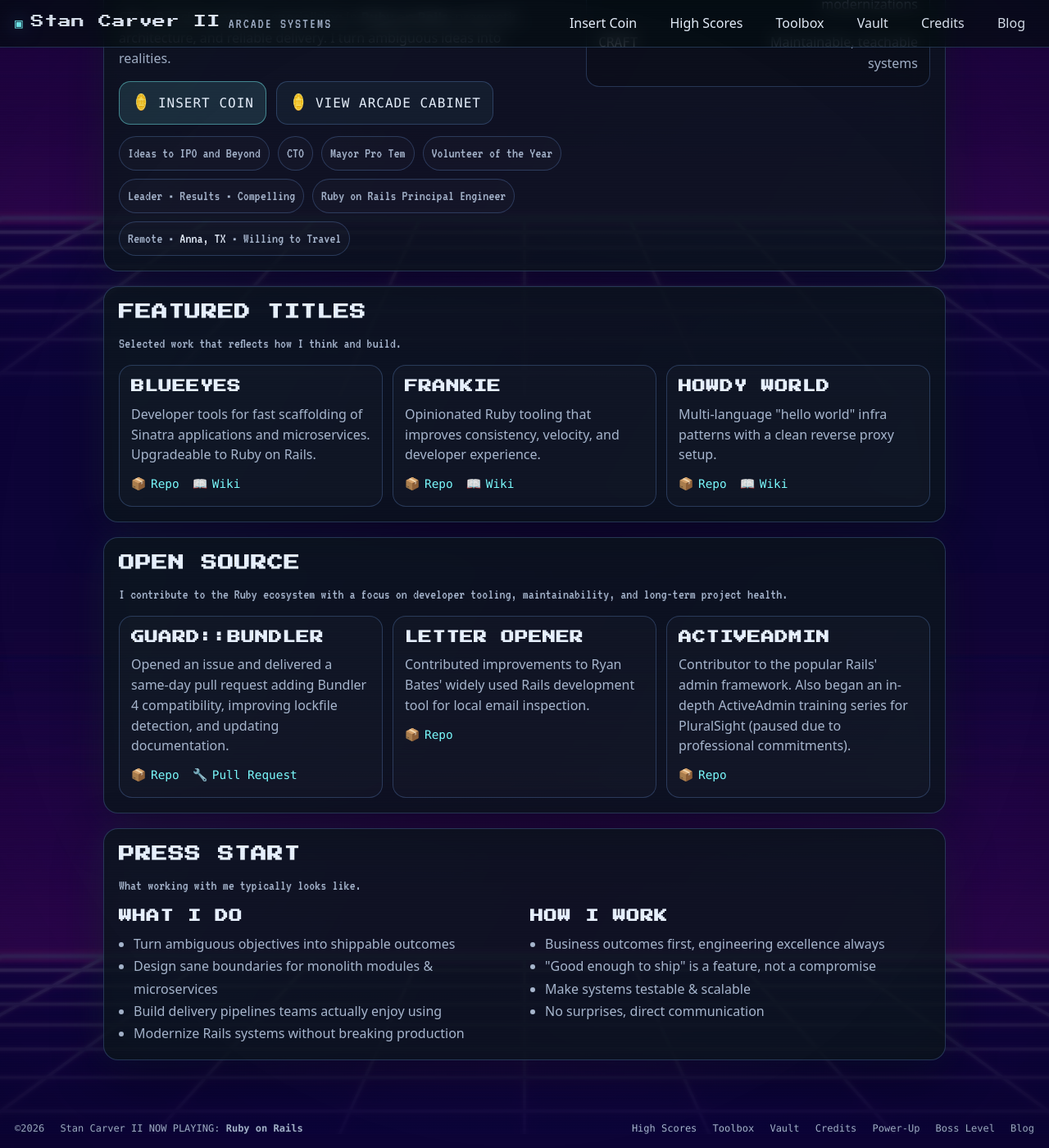
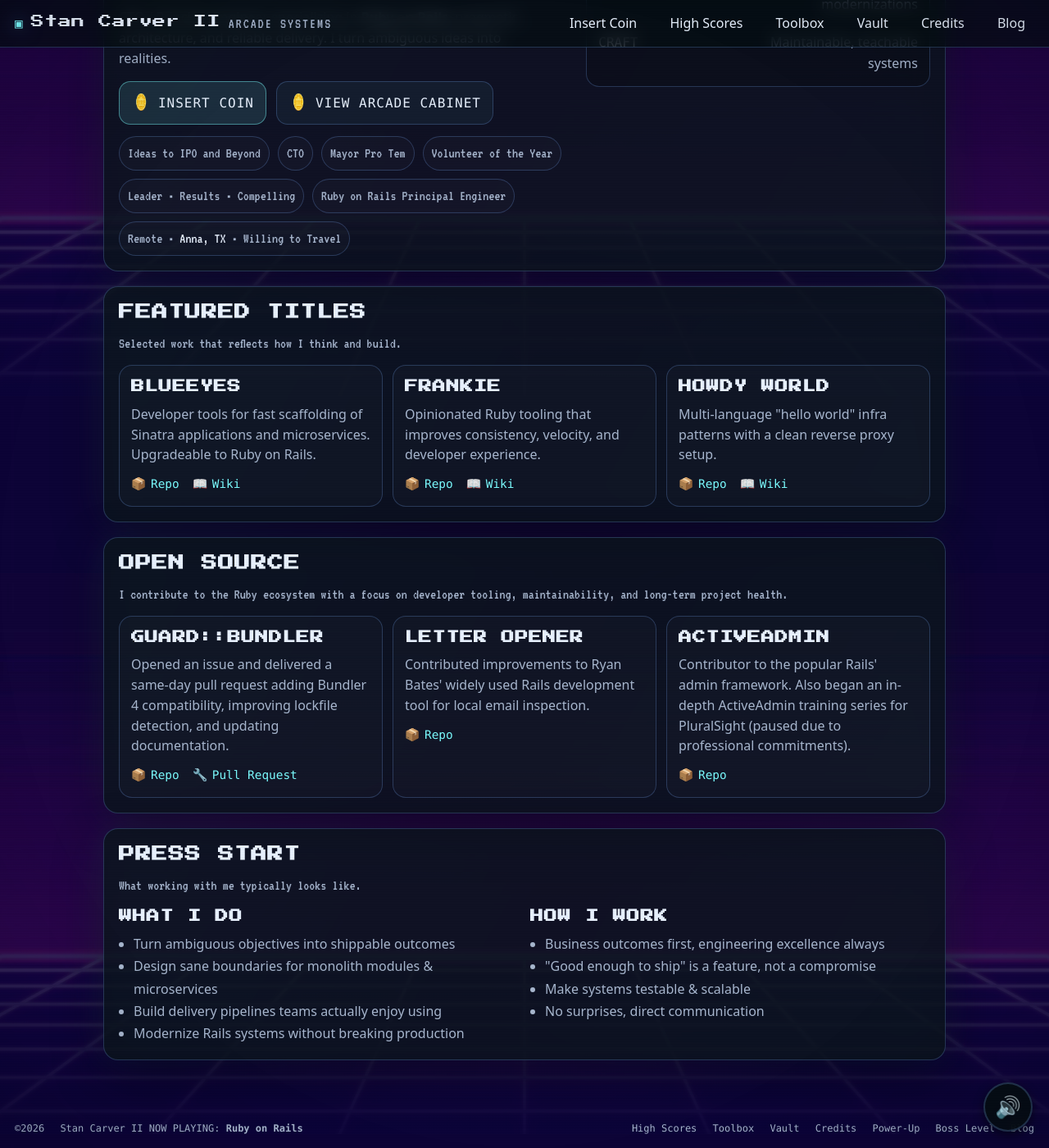
Before and after one commit to scarver2/scarver2.github.io, a Jekyll site: the page built from index.html, in a window 1280 px wide and 1400 px high, scrolled down 417 px. Shown: the whole window at 82% size. Built offline with Jekyll 4.4.1, drawn with Linux system fonts in a browser that asks for light colours.

Commit message:
audio player & soundtrack

```diff
--- /dev/null
+++ b/_includes/music-player.html
@@ -0,0 +1,12 @@
+<!-- Arcade Soundtrack Player -->
+<div class="music-player" id="musicPlayer">
+  <button class="music-toggle" id="musicToggle" aria-label="Toggle background music">
+    <span class="music-icon music-icon--off">🔇</span>
+    <span class="music-icon music-icon--on">🔊</span>
+  </button>
+  <!--div class="music-label">SOUNDTRACK</div>-->
+</div>
+
+<audio id="bgMusic" loop preload="auto">
+  <source src="/assets/audio/soundtrack.mp3" type="audio/mpeg">
+</audio>
--- a/_layouts/default.html
+++ b/_layouts/default.html
@@ -29,6 +29,8 @@
 
   {% include footer.html %}
 
+  {% include music-player.html %}
+
   <script src="/assets/js/site.js"></script>
 </body>
 
--- a/_layouts/post.html
+++ b/_layouts/post.html
@@ -53,6 +53,8 @@
 
   {% include footer.html %}
 
+  {% include music-player.html %}
+
   <script src="/assets/js/site.js"></script>
 </body>
 
--- a/assets/css/arcade.css
+++ b/assets/css/arcade.css
@@ -468,3 +468,167 @@ body {
         animation: none;
     }
 }
+
+/* ============================================
+   MUSIC PLAYER
+   ============================================ */
+
+.music-player {
+    position: fixed;
+    bottom: 20px;
+    right: 20px;
+    z-index: 1000;
+    display: flex;
+    flex-direction: column;
+    align-items: center;
+    gap: 0.5rem;
+}
+
+.music-toggle {
+    width: 60px;
+    height: 60px;
+    border-radius: 50%;
+    border: 2px solid var(--line);
+    background: rgba(7, 10, 18, 0.9);
+    backdrop-filter: blur(10px);
+    cursor: pointer;
+    display: flex;
+    align-items: center;
+    justify-content: center;
+    font-size: 1.5rem;
+    transition: all 0.3s ease;
+    position: relative;
+    box-shadow: 0 4px 12px rgba(0, 0, 0, 0.5);
+}
+
+.music-toggle:hover {
+    border-color: var(--accent);
+    background: rgba(123, 252, 255, 0.1);
+    transform: scale(1.1);
+    box-shadow: 0 0 20px rgba(123, 252, 255, 0.4);
+}
+
+.music-toggle:active {
+    transform: scale(0.95);
+}
+
+.music-icon {
+    position: absolute;
+    transition: opacity 0.2s ease, transform 0.2s ease;
+}
+
+/* Default state: music off */
+.music-icon--off {
+    opacity: 1;
+    transform: scale(1);
+}
+
+.music-icon--on {
+    opacity: 0;
+    transform: scale(0.5);
+}
+
+/* When music is playing */
+.music-player.playing .music-icon--off {
+    opacity: 0;
+    transform: scale(0.5);
+}
+
+.music-player.playing .music-icon--on {
+    opacity: 1;
+    transform: scale(1);
+    animation: musicPulse 1s ease-in-out infinite;
+}
+
+@keyframes musicPulse {
+
+    0%,
+    100% {
+        transform: scale(1);
+    }
+
+    50% {
+        transform: scale(1.1);
+    }
+}
+
+.music-label {
+    font-family: var(--arcade);
+    font-size: 0.6rem;
+    color: var(--muted);
+    text-transform: uppercase;
+    letter-spacing: 1px;
+    text-align: center;
+    opacity: 0.7;
+    transition: opacity 0.3s ease;
+}
+
+.music-player:hover .music-label {
+    opacity: 1;
+    color: var(--accent);
+}
+
+/* Notification when music starts */
+.music-notification {
+    position: fixed;
+    bottom: 100px;
+    right: 20px;
+    background: rgba(7, 10, 18, 0.95);
+    border: 2px solid var(--accent);
+    border-radius: 12px;
+    padding: 1rem 1.5rem;
+    font-family: var(--arcade);
+    font-size: 0.7rem;
+    color: var(--accent);
+    z-index: 1001;
+    animation: slideInRight 0.3s ease, fadeOut 0.5s ease 2.5s forwards;
+    pointer-events: none;
+}
+
+@keyframes slideInRight {
+    from {
+        opacity: 0;
+        transform: translateX(100px);
+    }
+
+    to {
+        opacity: 1;
+        transform: translateX(0);
+    }
+}
+
+@keyframes fadeOut {
+    to {
+        opacity: 0;
+    }
+}
+
+/* Mobile positioning */
+@media (max-width: 768px) {
+    .music-player {
+        top: 80px;
+        right: 15px;
+    }
+
+    .music-toggle {
+        width: 50px;
+        height: 50px;
+        font-size: 1.2rem;
+    }
+
+    .music-label {
+        font-size: 0.5rem;
+    }
+}
+
+/* Respect reduced motion */
+@media (prefers-reduced-motion: reduce) {
+    .music-icon--on {
+        animation: none;
+    }
+
+    .music-notification {
+        animation: none;
+        opacity: 1;
+    }
+}
--- a/assets/js/site.js
+++ b/assets/js/site.js
@@ -217,3 +217,91 @@
     }, 1000);
   }
 })();
+/* =========================
+   Background Music Player
+   ========================= */
+(() => {
+  const MUSIC_ENABLED_KEY = 'scarver2:music';
+  const bgMusic = document.getElementById('bgMusic');
+  const musicPlayer = document.getElementById('musicPlayer');
+  const musicToggle = document.getElementById('musicToggle');
+
+  if (!bgMusic || !musicPlayer || !musicToggle) return;
+
+  // Check saved preference - DEFAULT TO ON
+  let musicEnabled = localStorage.getItem(MUSIC_ENABLED_KEY);
+  if (musicEnabled === null) {
+    musicEnabled = true; // Default ON for first-time visitors
+  } else {
+    musicEnabled = musicEnabled === 'true';
+  }
+
+  bgMusic.volume = 0.15; // Very low volume (15%)
+
+  // Check for reduced motion preference
+  const prefersReducedMotion = window.matchMedia('(prefers-reduced-motion: reduce)').matches;
+  if (prefersReducedMotion) {
+    musicEnabled = false;
+  }
+
+  // Initialize state
+  if (musicEnabled) {
+    musicPlayer.classList.add('playing');
+    // Try to play (browsers block autoplay, so this might fail)
+    const playPromise = bgMusic.play();
+    if (playPromise !== undefined) {
+      playPromise.catch(() => {
+        // Autoplay blocked - user will need to click
+        musicEnabled = false;
+        musicPlayer.classList.remove('playing');
+      });
+    }
+  }
+
+  // Rest of the code stays the same...
+  // Toggle music
+  musicToggle.addEventListener('click', () => {
+    musicEnabled = !musicEnabled;
+    localStorage.setItem(MUSIC_ENABLED_KEY, musicEnabled);
+
+    if (musicEnabled) {
+      musicPlayer.classList.add('playing');
+      bgMusic.play();
+      showNotification('SOUNDTRACK ON');
+    } else {
+      musicPlayer.classList.remove('playing');
+      bgMusic.pause();
+      showNotification('SOUNDTRACK OFF');
+    }
+  });
+
+  // Show notification
+  function showNotification(message) {
+    const existing = document.querySelector('.music-notification');
+    if (existing) existing.remove();
+
+    const notification = document.createElement('div');
+    notification.className = 'music-notification';
+    notification.textContent = message;
+    document.body.appendChild(notification);
+
+    setTimeout(() => {
+      notification.remove();
+    }, 3000);
+  }
+
+  // Fade out music when leaving page
+  window.addEventListener('beforeunload', () => {
+    if (bgMusic && !bgMusic.paused) {
+      let volume = bgMusic.volume;
+      const fadeOut = setInterval(() => {
+        if (volume > 0.05) {
+          volume -= 0.05;
+          bgMusic.volume = volume;
+        } else {
+          clearInterval(fadeOut);
+        }
+      }, 50);
+    }
+  });
+})();
```
Also changed, not shown: 1 other file.
